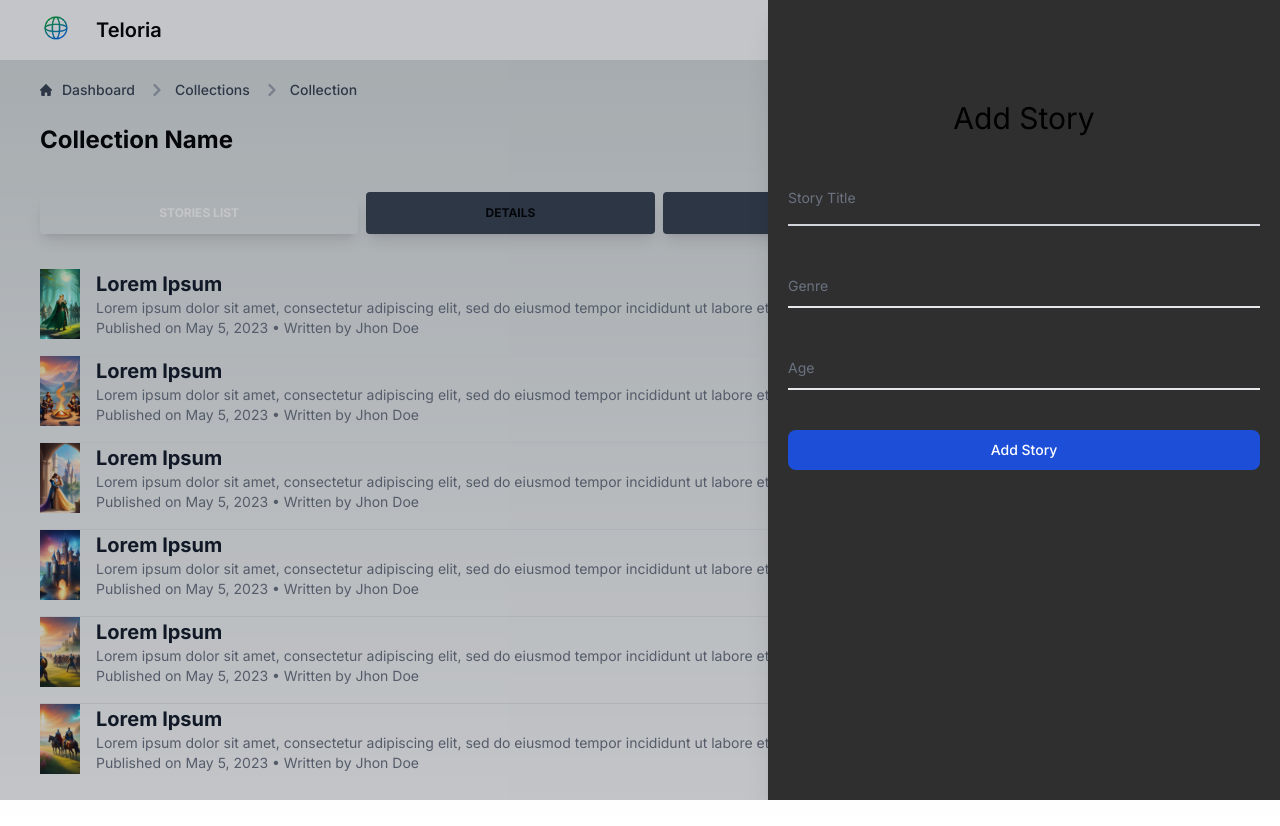
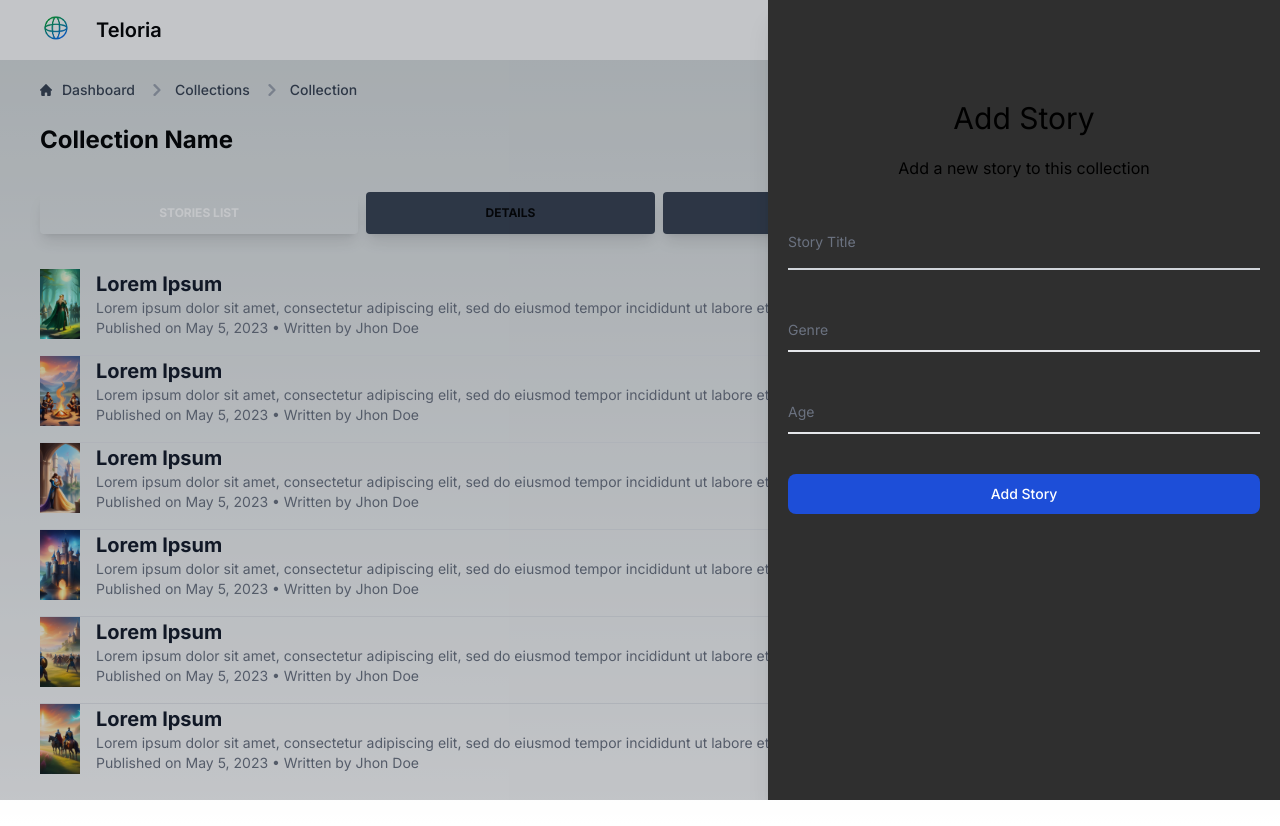
Before and after one commit to ares0524/Backstory-subdomain, a Next.js app: page /collection-profile in a window 1280 px wide. Both pictures are taken after a click on the button "Add Story". Built offline with nearby package versions, Linux system fonts and the light colour scheme.

Commit message:
Update add-story.tsx
Added description

```diff
--- a/app/collection-profile/add-story.tsx
+++ b/app/collection-profile/add-story.tsx
@@ -23,7 +23,8 @@ export default function Drawer({ isOpen, setIsOpen }: DrawerProps) {
           {/* <header className="p-4 font-bold text-lg">Header</header> */}
         {/* </article> */}
         <div className="py-5 px-5">
-            <p className="text-3xl text-center mt-20">Add Story</p>
+            <p className="text-3xl text-center mt-20 mb-5">Add Story</p>
+            <p className="text-center">Add a new story to this collection</p>
             <div className="relative z-0 w-full mb-3 group">
                 <div className="mt-10">
                   <input type="text" name="chapter-title" id="chapter-title" className="block py-2.5 px-0 w-full text-lg text-gray-900 bg-transparent border-0 border-b-2 border-gray-300 appearance-none dark:text-white dark:border-gray-600 dark:focus:border-blue-500 focus:outline-none focus:ring-0 focus:border-blue-600 peer" placeholder=" " required />
```
